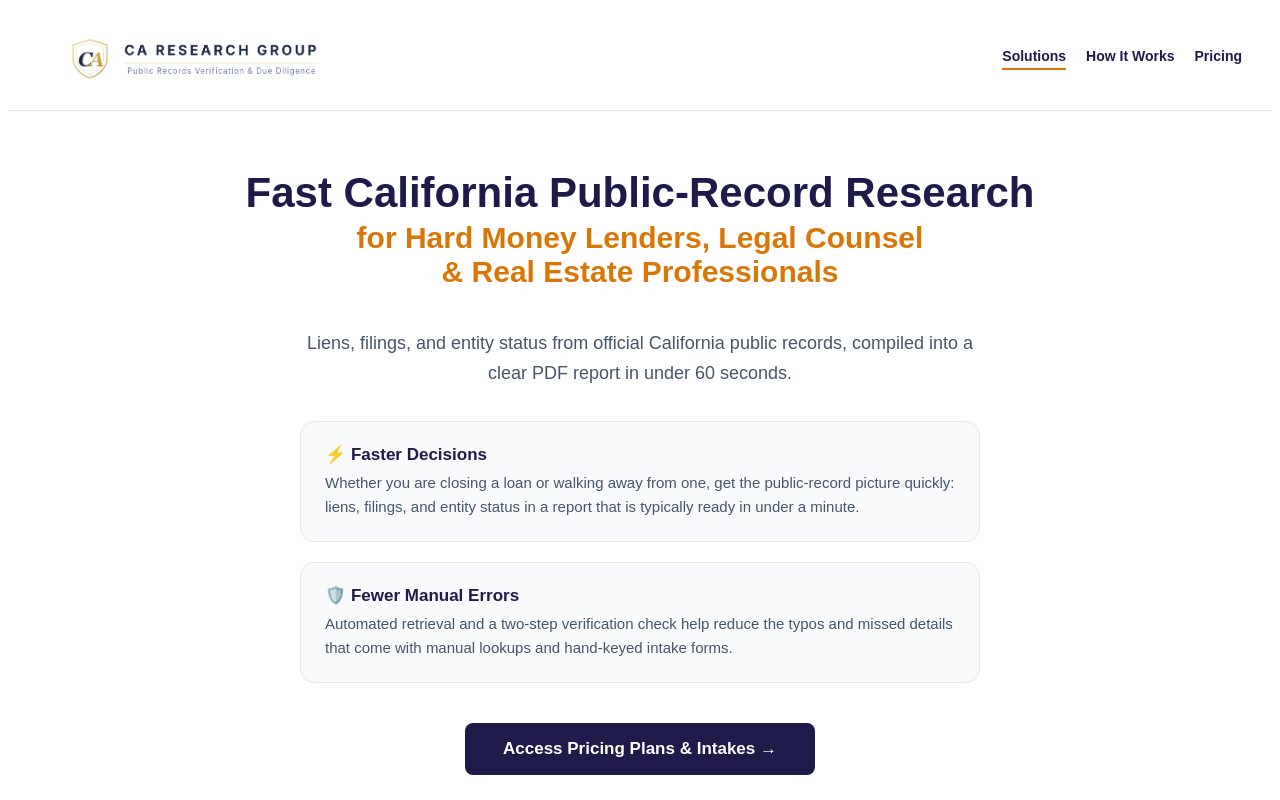
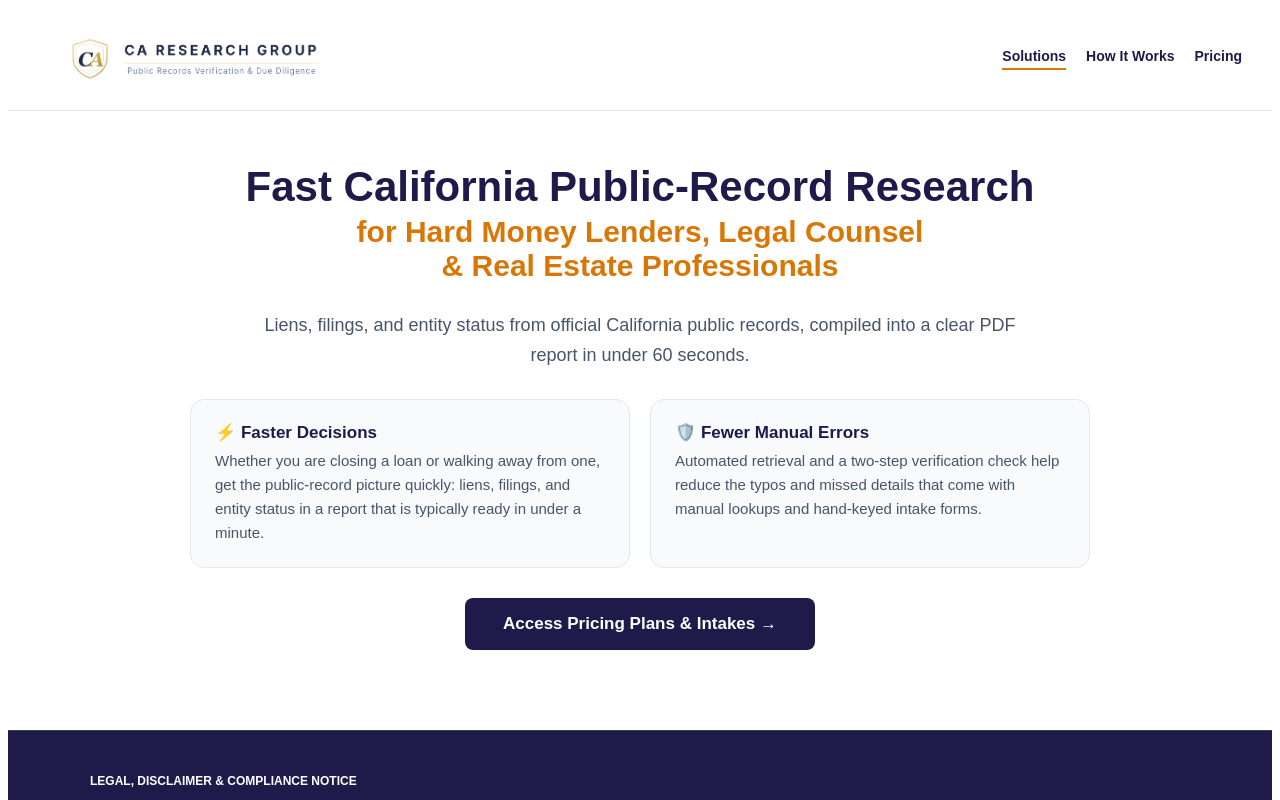
Before and after one commit to billalden01-dev/ca-research-group, a React (Vite) app: page / in a window 1280 px wide. Shown: the top 800 px of the page. Built offline with nearby package versions, Linux system fonts and the light colour scheme.

Commit message:
Add files via upload

```diff
--- a/App.tsx
+++ b/App.tsx
@@ -120,9 +120,13 @@ export default function App() {
   const [corporateEmail, setCorporateEmail] = useState('');
   const [hoveredPlan, setHoveredPlan] = useState<string | null>(null);
   const [isMobile, setIsMobile] = useState<boolean>(typeof window !== 'undefined' && window.innerWidth < 700);
+  const [isShort, setIsShort] = useState<boolean>(typeof window !== 'undefined' && window.innerHeight < 800);
 
   useEffect(() => {
-    const onResize = () => setIsMobile(window.innerWidth < 700);
+    const onResize = () => {
+      setIsMobile(window.innerWidth < 700);
+      setIsShort(window.innerHeight < 800);
+    };
     window.addEventListener('resize', onResize);
     return () => window.removeEventListener('resize', onResize);
   }, []);
@@ -182,8 +186,8 @@ export default function App() {
     <div style={{ display: 'flex', flexDirection: 'column', minHeight: '100vh', backgroundColor: '#ffffff', fontFamily: 'sans-serif', color: '#1e293b' }}>
 
       {/* NAVBAR */}
-      <nav style={{ borderBottom: '1px solid #e2e8f0', padding: isMobile ? '12px 16px' : '15px 30px', display: 'flex', justifyContent: 'space-between', alignItems: 'center', backgroundColor: '#ffffff', flexWrap: 'wrap', gap: '15px' }}>
-        <img src="/logo-clean.png" alt="CA Research Group" onClick={() => handleNavigate('home')} style={{ height: isMobile ? '52px' : '72px', maxWidth: '100%', cursor: 'pointer' }} />
+      <nav style={{ borderBottom: '1px solid #e2e8f0', padding: isMobile ? '12px 16px' : isShort ? '10px 30px' : '15px 30px', display: 'flex', justifyContent: 'space-between', alignItems: 'center', backgroundColor: '#ffffff', flexWrap: 'wrap', gap: '15px' }}>
+        <img src="/logo-clean.png" alt="CA Research Group" onClick={() => handleNavigate('home')} style={{ height: isMobile ? '52px' : isShort ? '60px' : '72px', maxWidth: '100%', cursor: 'pointer' }} />
         <div style={{ display: 'flex', gap: isMobile ? '14px' : '20px', fontSize: isMobile ? '13px' : '14px' }}>
           <span onClick={() => handleNavigate('home')} style={navLink('home')}>Solutions</span>
           <span onClick={() => handleNavigate('how')} style={navLink('how')}>How It Works</span>
@@ -196,17 +200,17 @@ export default function App() {
 
         {/* HOME COMPONENT */}
         {currentPage === 'home' && (
-          <div style={{ maxWidth: '920px', margin: '0 auto', padding: isMobile ? '20px 16px 56px 16px' : '30px 20px 80px 20px', textAlign: 'center' }}>
-            <h1 style={{ fontSize: isMobile ? '28px' : '42px', fontWeight: 'bold', color: '#1e1b4b', lineHeight: '1.15', marginBottom: '4px' }}>Fast California Public-Record Research</h1>
-            <h2 style={{ fontSize: isMobile ? '21px' : '30px', fontWeight: 'bold', color: '#d97706', marginTop: '4px', marginBottom: isMobile ? '28px' : '40px' }}>for Hard Money Lenders, Legal Counsel<br />& Real Estate Professionals</h2>
-            <p style={{ fontSize: isMobile ? '16px' : '18px', color: '#475569', maxWidth: '680px', margin: '0 auto 32px auto', lineHeight: '1.65' }}>Liens, filings, and entity status from official California public records, compiled into a clear PDF report in under 60 seconds.</p>
+          <div style={{ maxWidth: '920px', margin: '0 auto', padding: isMobile ? '20px 16px 56px 16px' : isShort ? '14px 20px 56px 20px' : '24px 20px 80px 20px', textAlign: 'center' }}>
+            <h1 style={{ fontSize: isMobile ? '28px' : isShort ? '38px' : '42px', fontWeight: 'bold', color: '#1e1b4b', lineHeight: '1.15', marginBottom: '4px' }}>Fast California Public-Record Research</h1>
+            <h2 style={{ fontSize: isMobile ? '21px' : isShort ? '27px' : '30px', fontWeight: 'bold', color: '#d97706', marginTop: '4px', marginBottom: isMobile ? '24px' : '28px' }}>for Hard Money Lenders, Legal Counsel<br />& Real Estate Professionals</h2>
+            <p style={{ fontSize: isMobile ? '16px' : isShort ? '17px' : '18px', color: '#475569', maxWidth: '760px', margin: '0 auto 28px auto', lineHeight: '1.65' }}>Liens, filings, and entity status from official California public records, compiled into a clear PDF report in under 60 seconds.</p>
 
-            <div style={{ maxWidth: '680px', margin: '0 auto 40px auto', textAlign: 'left', display: 'flex', flexDirection: 'column', gap: '20px' }}>
-              <div style={{ backgroundColor: '#f8fafc', padding: isMobile ? '18px' : '22px 24px', borderRadius: '14px', border: '1px solid #e2e8f0' }}>
+            <div style={{ maxWidth: '900px', margin: '0 auto 30px auto', textAlign: 'left', display: 'flex', flexDirection: isMobile ? 'column' : 'row', gap: '20px' }}>
+              <div style={{ flex: 1, backgroundColor: '#f8fafc', padding: isMobile ? '18px' : isShort ? '18px 22px' : '22px 24px', borderRadius: '14px', border: '1px solid #e2e8f0' }}>
                 <strong style={{ fontSize: isMobile ? '16px' : '17px', color: '#1e1b4b', display: 'block', marginBottom: '6px' }}>⚡ Faster Decisions</strong>
                 <p style={{ margin: '0', fontSize: isMobile ? '14px' : '15px', lineHeight: '1.6', color: '#475569' }}>Whether you are closing a loan or walking away from one, get the public-record picture quickly: liens, filings, and entity status in a report that is typically ready in under a minute.</p>
               </div>
-              <div style={{ backgroundColor: '#f8fafc', padding: isMobile ? '18px' : '22px 24px', borderRadius: '14px', border: '1px solid #e2e8f0' }}>
+              <div style={{ flex: 1, backgroundColor: '#f8fafc', padding: isMobile ? '18px' : isShort ? '18px 22px' : '22px 24px', borderRadius: '14px', border: '1px solid #e2e8f0' }}>
                 <strong style={{ fontSize: isMobile ? '16px' : '17px', color: '#1e1b4b', display: 'block', marginBottom: '6px' }}>🛡️ Fewer Manual Errors</strong>
                 <p style={{ margin: '0', fontSize: isMobile ? '14px' : '15px', lineHeight: '1.6', color: '#475569' }}>Automated retrieval and a two-step verification check help reduce the typos and missed details that come with manual lookups and hand-keyed intake forms.</p>
               </div>
```
